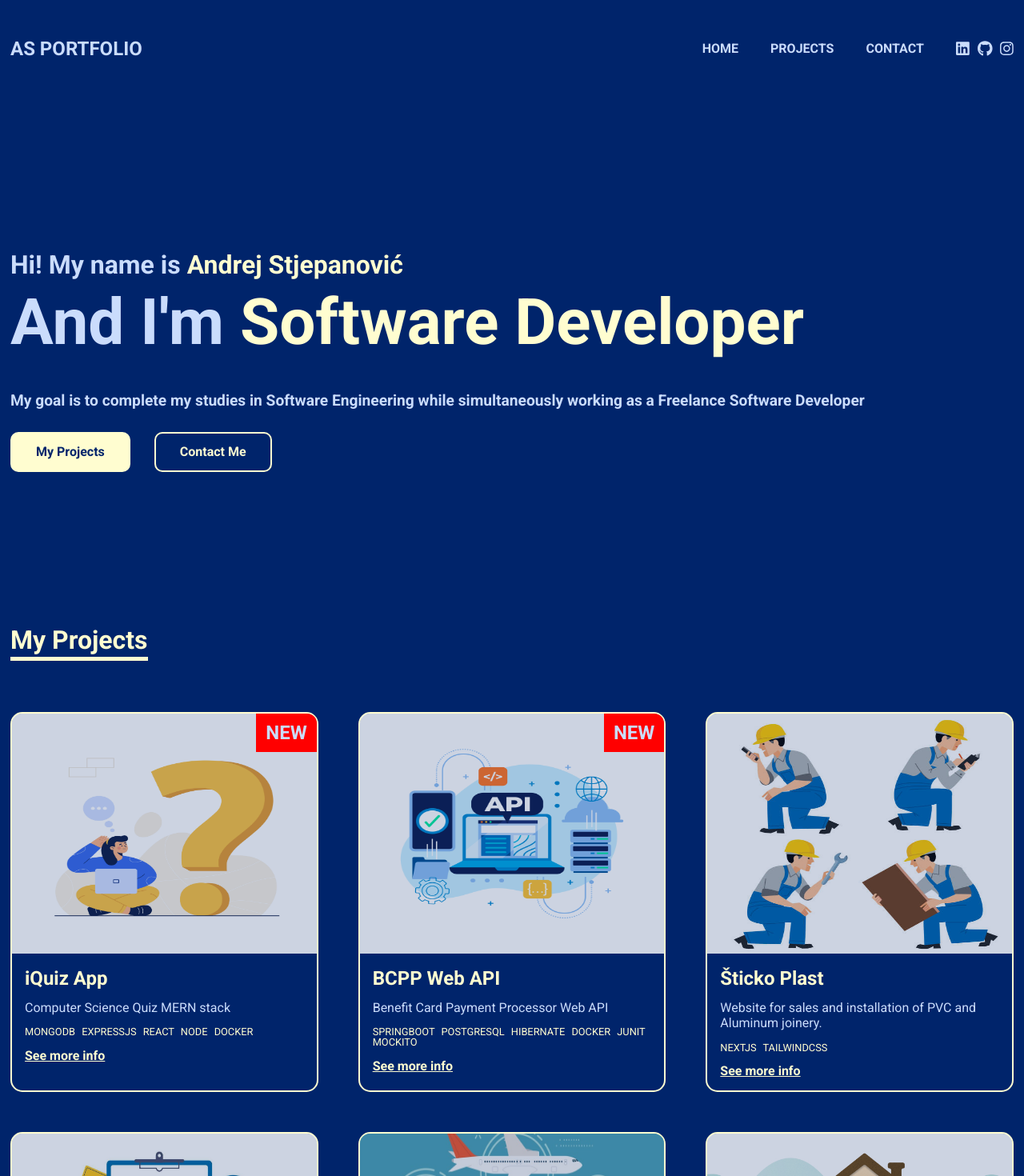
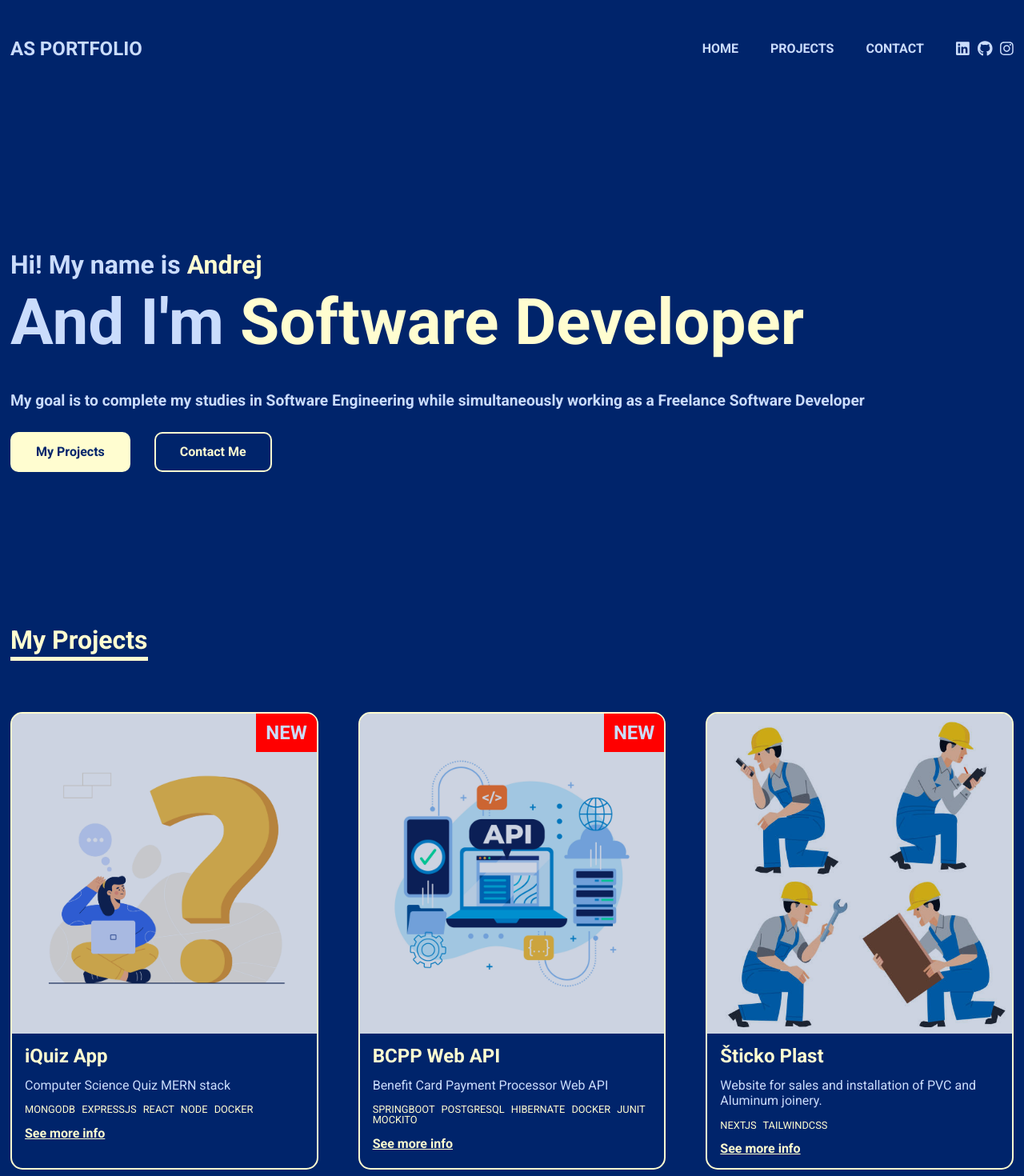
Before and after one commit to stjepanoviccc/my-portfolio-website, a React (Create React App) app: page / in a window 1280 px wide. Shown: the top 1470 px of the page at 80% size. Built offline with nearby package versions, Linux system fonts and the light colour scheme.

Commit message:
Card object fit fixed

```diff
--- a/src/components/Hero.js
+++ b/src/components/Hero.js
@@ -6,7 +6,7 @@ import btnStyles from "../scss/components/Button.module.scss";
 const Hero = () => {
     return (
         <Wrap extendClassName={styles.wrapExtendForHero}>
-            <h3 className={styles.h3}>Hi! My name is <span className={styles.important}>Andrej Stjepanović</span></h3>
+            <h3 className={styles.h3}>Hi! My name is <span className={styles.important}>Andrej</span></h3>
             <h1 className={styles.h1}>And I'm <span className={styles.important}>Software Developer</span></h1>
             <h4 className={styles.h4}>My goal is to complete my studies in Software Engineering while simultaneously working as a Freelance Software Developer</h4>
             <div className={styles.buttonHolder}>
--- a/src/scss/components/Card.module.scss
+++ b/src/scss/components/Card.module.scss
@@ -14,7 +14,9 @@
 }
 
 .cardImage {
-    height: 300px;
+    object-fit: cover;
+    display: block;
+    height: 400px;
     width: 100%;
     border-top-left-radius: 12px;
     border-top-right-radius: 12px;
@@ -27,7 +29,7 @@
     }
 
     @include mobile-tablet {
-        height: 250px;
+        height: 325px;
     }
 }
 
```
